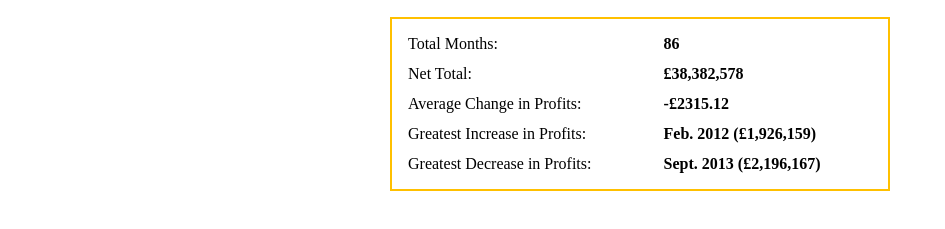
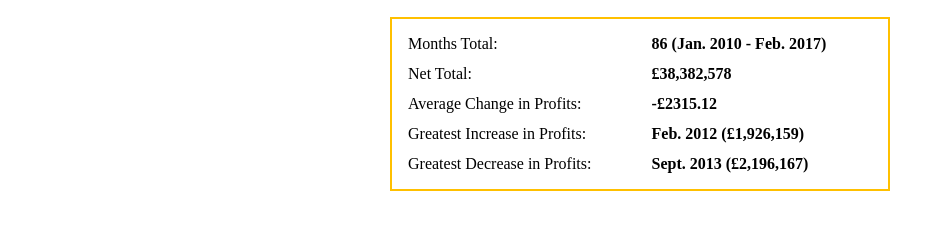
Before and after one commit to Lianna87/Console-Finances, a plain HTML site: page index.html in a window 1280 px wide. Shown: the part 157-386 px from the top of the page, without its empty margins (0-945 px from the left). Drawn offline with Linux system fonts and the light colour scheme.

Commit message:
added read me

```diff
--- a/index.html
+++ b/index.html
@@ -20,8 +20,8 @@
       <h1 style="text-align:center; padding:20px">Financial Analysis</h1>
       <table width="500px" height="auto" style="border:2px solid #ffc000; margin-left:auto; margin-right:auto; padding:5px; border-spacing:10px;">
         <tr>
-          <td>Total Months:</td>
-          <td><b>86</b></td>
+          <td>Months Total:</td>
+          <td><b>86 (Jan. 2010 - Feb. 2017)</b></td>
         </tr>
         <tr>
           <td>Net Total:</td>
--- a/index.js
+++ b/index.js
@@ -1,4 +1,4 @@
-var finances = [
+let finances = [
   ['Jan-2010', 867884],
   ['Feb-2010', 984655],
   ['Mar-2010', 322013],
@@ -96,6 +96,7 @@ let netChange = 0
 let greatestChange = ["", 0]
 let leastChange = ["", 999999999]
 
+// For loop to find difference from month to month
 for (let i = 0; i < finances.length; i++) {
   let date = finances [i][0]
   let monthlyTotal = finances [i][1]
```
Also changed, not shown: 1 other file.
